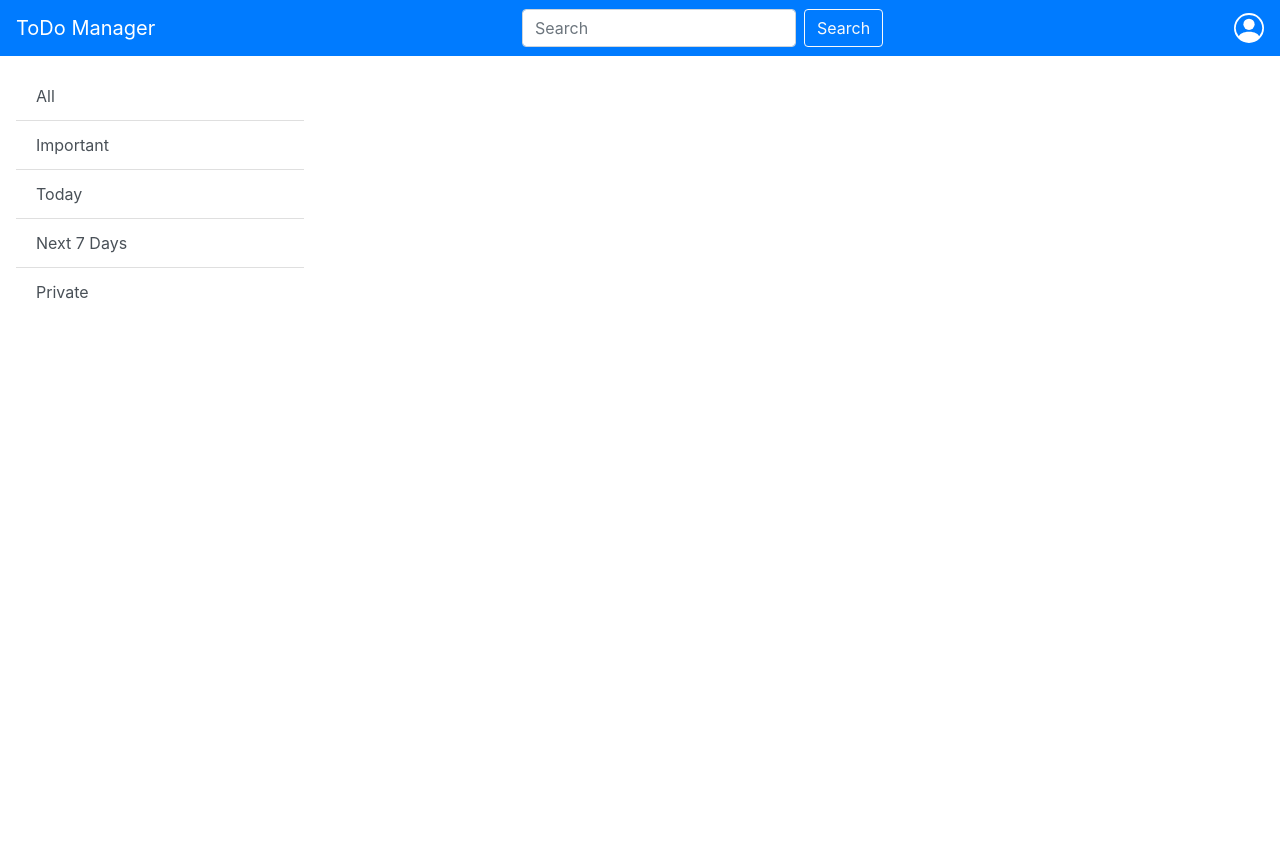
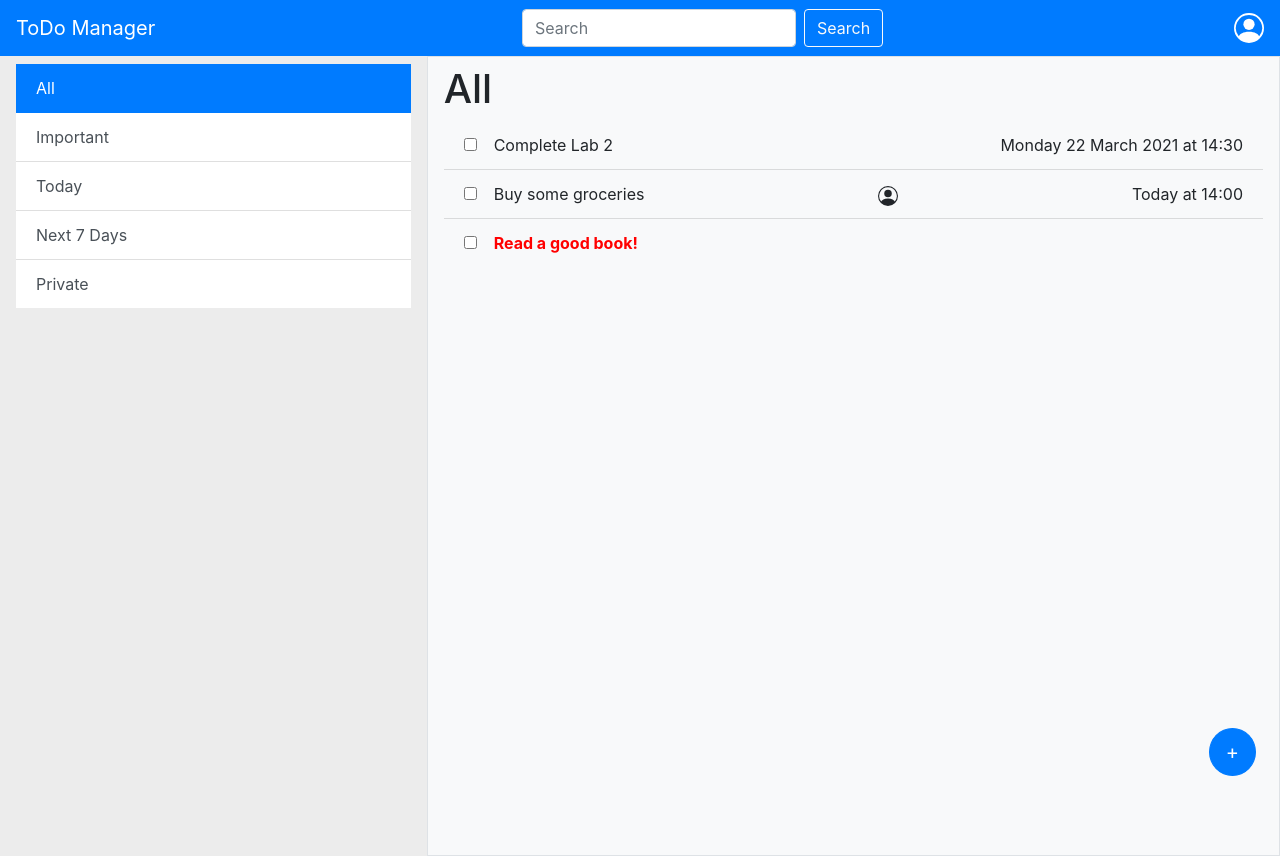
Before and after one commit to MattiaRiola/wa1_fe_todo_stateless, a React (Create React App) app in the folder biglab1/: page / in a window 1280 px wide. Before the commit the page ends 800 px from the top, so only its background shows below. Built offline with nearby package versions, Linux system fonts and the light colour scheme.

Commit message:
feat: Completed bootstrap web-page content

```diff
--- a/biglab1/src/App.css
+++ b/biglab1/src/App.css
@@ -28,6 +28,34 @@
   color: #61dafb;
 }
 
+.aside-bg {
+  background-color:#ecececff;
+}
+
+.transparent-bg {
+  background-color: transparent !important;
+}
+
+
+.row-height {
+  min-height: 100vh;
+}
+
+.important-text {
+  color: red;
+  font-weight: bold;
+}
+
+.radius {
+  border: none;
+  font-size: 20px;
+  position:fixed;
+  display: inline-block;
+  right:1.5rem;
+  bottom:1.5rem;
+}
+
+
 @keyframes App-logo-spin {
   from {
     transform: rotate(0deg);
--- a/biglab1/src/App.js
+++ b/biglab1/src/App.js
@@ -1,7 +1,7 @@
 import logo from './logo.svg';
 import './App.css';
 import 'bootstrap/dist/css/bootstrap.min.css';
-import Navbar from 'react-bootstrap/Navbar'
+import Navbar from 'react-bootstrap/Navbar';
 import Container from 'react-bootstrap/Container';
 import Nav from 'react-bootstrap/Nav';
 import Form from 'react-bootstrap/Form';
@@ -13,47 +13,104 @@ import Col from 'react-bootstrap/Col';
 
 function App() {
   return (
-    <MyNavbar></MyNavbar>
+    <>
+      <MyNavbar></MyNavbar>
+      <Container fluid>
+        <Row className="row-height">
+          <MyAside></MyAside>
+          <MyMainContent></MyMainContent>
+        </Row>
+        <button class="btn btn-lg btn-primary rounded-circle radius">+</button>
+      </Container>
+    </>
   );
 }
 
 function MyNavbar(props) {
+  //Toggle aria-expanded="false" data-target="#menu-filter" data-toggle="collapse"
   return (
     <>
       <Navbar bg="primary" variant="dark" expand="lg" className="sticky-top">
         <Navbar.Toggle aria-controls="menu-filter" />
         <Navbar.Brand href="#home" className="d-inline-block align-top">ToDo Manager</Navbar.Brand>
 
-        <Form inline className="m-lg-auto">
+        <Form inline className="m-lg-auto d-none d-sm-block">
           <FormControl type="text" placeholder="Search" className="mr-sm-2 mt-1 mt-sm-0" />
-          <Button variant="outline-light" className="my-2 my-sm-0 d-none d-sm-block">Search</Button>
+          <Button variant="outline-light" className="my-2 my-sm-0">Search</Button>
         </Form>
 
         <Nav className="mt-0 mt-lg-0 user-icon">
-          <svg xmlns="http://www.w3.org/2000/svg" width="30" height="30" fill="white" class="bi bi-person-circle" viewBox="0 0 16 16">
+          <svg xmlns="http://www.w3.org/2000/svg" width="30" height="30" fill="white" className="bi bi-person-circle" viewBox="0 0 16 16">
             <path d="M11 6a3 3 0 1 1-6 0 3 3 0 0 1 6 0z" />
-            <path fill-rule="evenodd" d="M0 8a8 8 0 1 1 16 0A8 8 0 0 1 0 8zm8-7a7 7 0 0 0-5.468 11.37C3.242 11.226 4.805 10 8 10s4.757 1.225 5.468 2.37A7 7 0 0 0 8 1z" />
+            <path fillRule="evenodd" d="M0 8a8 8 0 1 1 16 0A8 8 0 0 1 0 8zm8-7a7 7 0 0 0-5.468 11.37C3.242 11.226 4.805 10 8 10s4.757 1.225 5.468 2.37A7 7 0 0 0 8 1z" />
           </svg>
         </Nav>
-
       </Navbar>
-
-      <Container fluid>
-        <Row className="my-2">
-          <Col className="col-sm-3 py-2 px-lg-3 collapse leftcol-bg d-sm-block" id="menu-filter">
-            <ListGroup className="list-group-flush">
-              <button type="button" class="list-group-item list-group-item-action activelist" aria-current="true">All</button>
-              <button type="button" class="list-group-item list-group-item-action trans">Important</button>
-              <button type="button" class="list-group-item list-group-item-action trans">Today</button>
-              <button type="button" class="list-group-item list-group-item-action trans">Next 7 Days</button>
-              <button type="button" class="list-group-item list-group-item-action trans">Private</button>
-            </ListGroup>
-
-          </Col>
-        </Row>
-      </Container>
     </>
   );
 }
 
+function MyAside(props) {
+  return (
+    <>
+      <Col sm={4} as="aside" className="d-none d-sm-block py-2 px-lg-3 aside-bg" id="menu-filter">
+        <ListGroup as="ul" defaultActiveKey="#filter-all" variant="flush">
+          <ListGroup.Item as="li" action href="#filter-all">All</ListGroup.Item>
+          <ListGroup.Item as="li" action href="#filter-important">Important</ListGroup.Item>
+          <ListGroup.Item as="li" action href="#filter-today">Today</ListGroup.Item>
+          <ListGroup.Item as="li" action href="#filter-next7days">Next 7 Days</ListGroup.Item>
+          <ListGroup.Item as="li" action href="#filter-private">Private</ListGroup.Item>
+        </ListGroup>
+      </Col>
+    </>
+  );
+}
+
+function MyMainContent(props) {
+  return (
+    <>
+      <Col className="py-2 px-lg-3 border bg-light" id="menu-filter">
+        <h1>All</h1>
+        <ListGroup as="ul" variant="flush">
+          <ListGroup.Item as="li" className="transparent-bg">
+            <div className="d-flex justify-content-between">
+              <span class="p-0">
+                <Form.Check inline type="checkbox" id="gridCheck1"></Form.Check>Complete Lab 2
+              </span>
+              <span class="p-0">
+                Monday 22 March 2021 at 14:30
+              </span>
+            </div>
+          </ListGroup.Item>
+          <ListGroup.Item as="li" className="transparent-bg">
+            <div className="d-flex justify-content-between">
+              <span class="p-0">
+                <Form.Check inline type="checkbox" id="gridCheck2"></Form.Check>Buy some groceries
+              </span>
+              <span class="p-0">
+                <svg xmlns="http://www.w3.org/2000/svg" width="20" height="20" fill="currentColor" className="bi bi-person-circle" viewBox="0 0 16 16">
+                  <path d="M11 6a3 3 0 1 1-6 0 3 3 0 0 1 6 0z" />
+                  <path fillRule="evenodd" d="M0 8a8 8 0 1 1 16 0A8 8 0 0 1 0 8zm8-7a7 7 0 0 0-5.468 11.37C3.242 11.226 4.805 10 8 10s4.757 1.225 5.468 2.37A7 7 0 0 0 8 1z" />
+                </svg>
+              </span>
+              <span class="p-0">
+                Today at 14:00
+              </span>
+            </div>
+          </ListGroup.Item>
+          <ListGroup.Item as="li" className="transparent-bg">
+            <div className="d-flex justify-content-between">
+              <span class="p-0">
+                <Form.Check inline type="checkbox" id="gridCheck3"></Form.Check><span className="important-text">Read a good book!</span>
+              </span>
+            </div>
+          </ListGroup.Item>
+        </ListGroup>
+      </Col>
+    </>
+  );
+}
+
+
+
 export default App;
```
Also changed, not shown: 1 other file (tests, documents, lock files or other folders).
